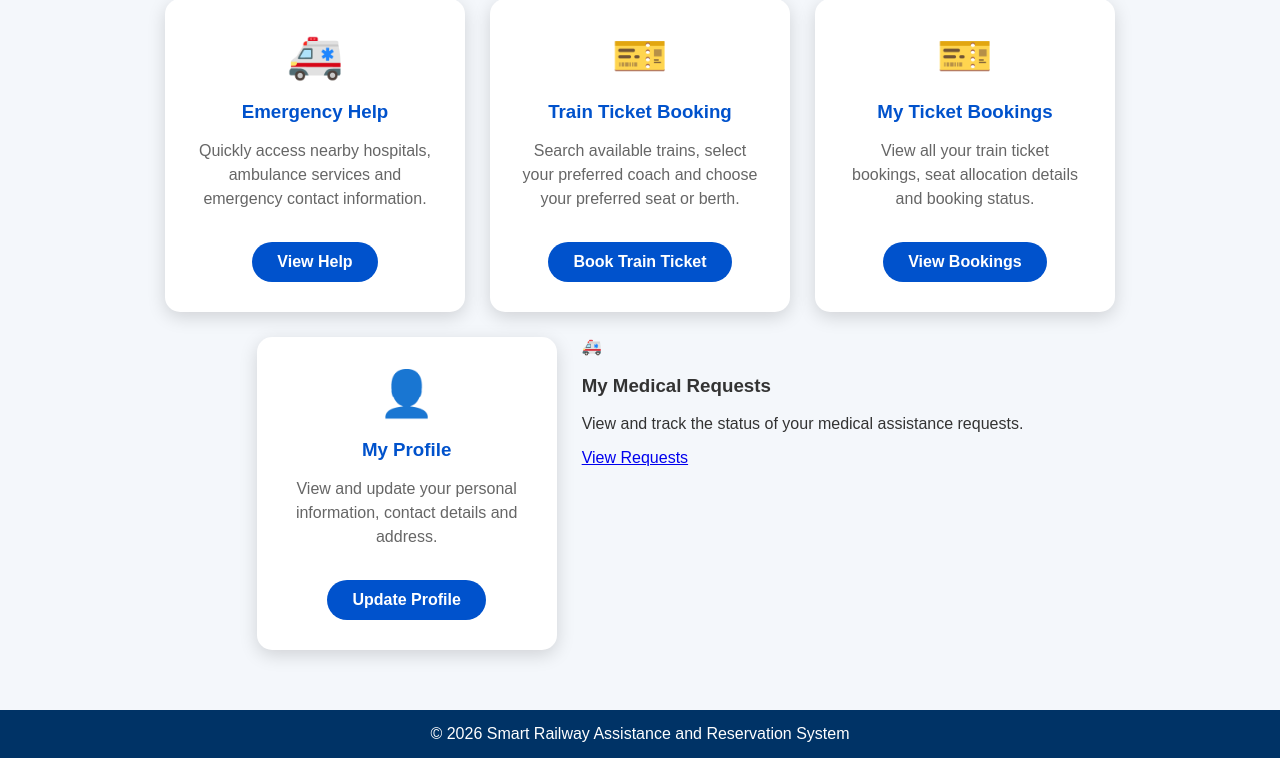
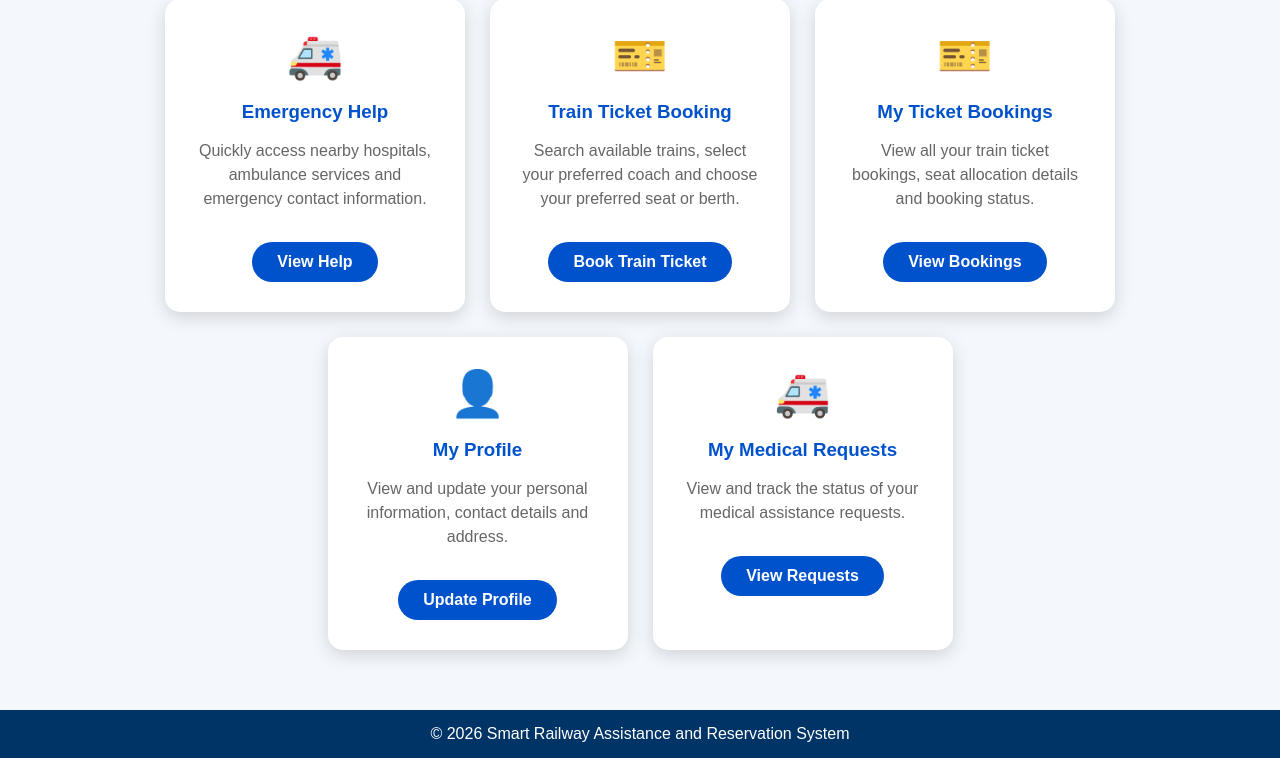
Before and after one commit to devanandadevus2004-alt/Smart-Railway-Assistance-System, a Django app: template templates/home/dashboard.html in a window 1280 px wide. Shown: the part 625-1383 px from the top of the page. Run offline with Django 4.2, Linux system fonts and the light colour scheme; the template is opened without the code that fills it, so the values that code supplies are empty.

Commit message:
Improve passenger dashboard service card layout

```diff
--- a/templates/home/dashboard.html
+++ b/templates/home/dashboard.html
@@ -304,29 +304,23 @@
 
 </div>
 
-<div class="service-card">
+<!-- My Medical Requests -->
 
-    <div class="service-icon">
-        🚑
-    </div>
+<div class="card">
 
-    <h3>
-        My Medical Requests
-    </h3>
+    <div class="icon">🚑</div>
+
+    <h3>My Medical Requests</h3>
 
     <p>
         View and track the status of your medical assistance requests.
     </p>
 
-    <a
-        href="{% url 'my_medical_requests' %}"
-        class="service-btn"
-    >
+    <a href="{% url 'my_medical_requests' %}" class="btn">
         View Requests
     </a>
 
 </div>
-
 
 </div>
 
```
